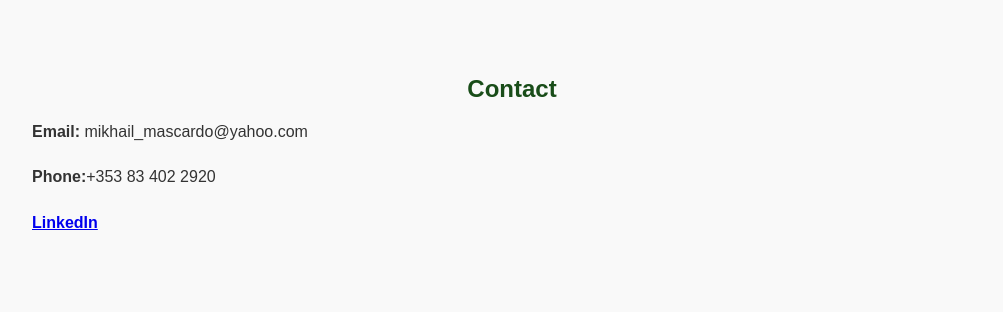
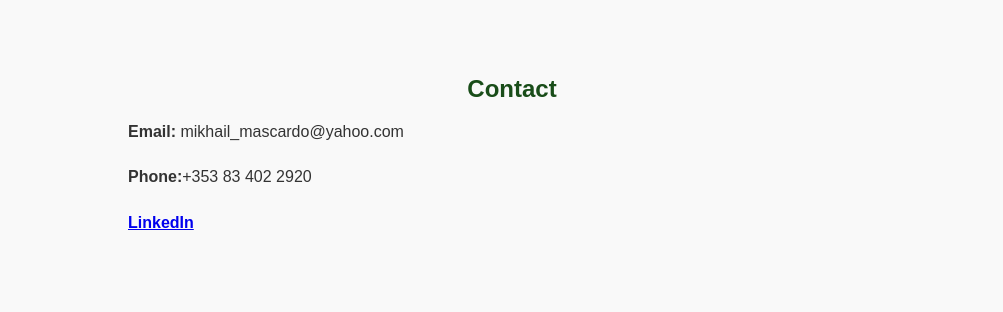
Before and after one commit to mkhlmscrdo/mkhlmscrdo.github.io, a plain HTML site: page index.html in a window 1280 px wide. Shown: the part 1053-1365 px from the top of the page, without its empty margins (128-1131 px from the left). Drawn offline with Linux system fonts and the light colour scheme.

Commit message:
Add files via upload

```diff
--- a/styles.css
+++ b/styles.css
@@ -105,7 +105,7 @@ iframe {
 }
 
 #portfolio,
-#full-resume {
+#contact {
   width: 80%;
   margin: 0 auto;
 }
```
